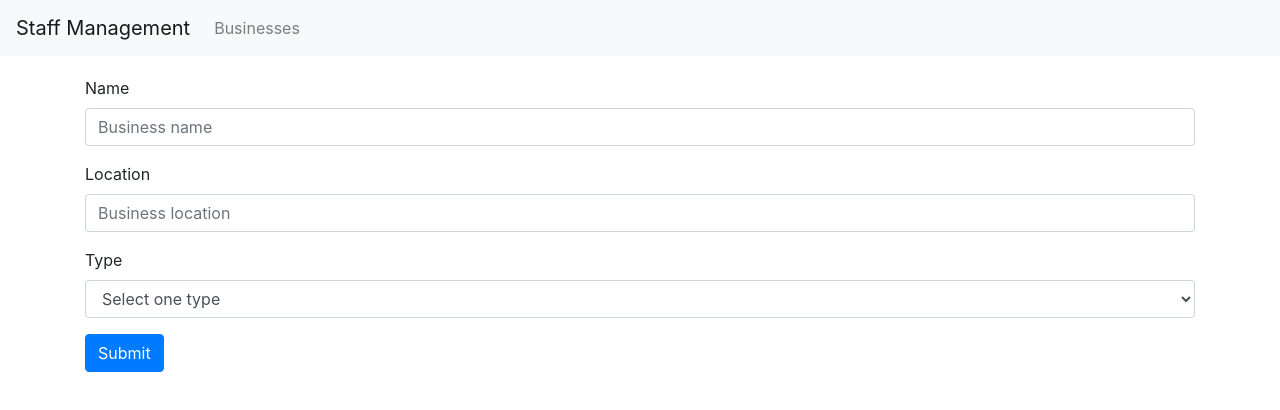
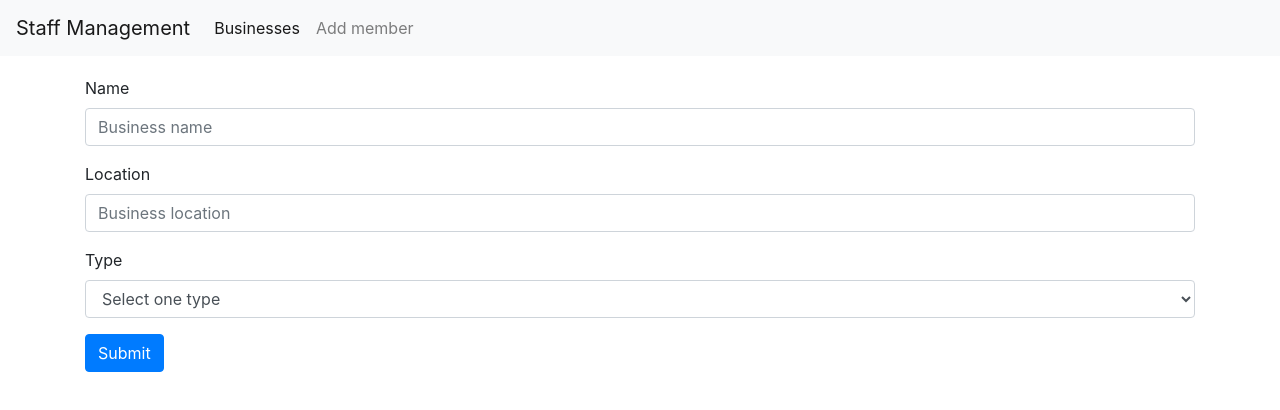
Before and after one commit to jimtsikos/staff-management-frontend, a React (Create React App) app: page /business/create in a window 1280 px wide. Shown: the top 410 px of the page. Built offline with nearby package versions, Linux system fonts and the light colour scheme; no server answers.

Commit message:
Routing adjustments

```diff
--- a/src/App.js
+++ b/src/App.js
@@ -17,12 +17,15 @@ function App() {
         <Link to={'/'} className="navbar-brand">Staff Management</Link>
         <ul className="navbar-nav">
           <li className="nav-item">
-            <NavLink to="/businesses" className="nav-link">Businesses</NavLink>
+            <NavLink to="/" className="nav-link">Businesses</NavLink>
+          </li>
+          <li className="nav-item">
+            <NavLink to="/staff/member/create" className="nav-link">Add member</NavLink>
           </li>
         </ul>
       </nav>
 
-      <Route exact path="/businesses" component={BusinessesPage}/>
+      <Route exact path="/" component={BusinessesPage}/>
       <Route path="/business/create" component={BusinessFormPage}/>
       <Route path="/business/edit/:id" component={BusinessFormPage}/>
       <Route path="/business/:id/staff" component={StaffPage}/>
--- a/src/containers/business/businessFormPage.js
+++ b/src/containers/business/businessFormPage.js
@@ -34,7 +34,7 @@ class BusinessFormPage extends React.Component {
             <div className="container">
                 {
                     this.state.redirect
-                    ? <Redirect to="/businesses" />
+                    ? <Redirect to="/" />
                     : <BusinessForm business={this.props.business} businessTypes={this.props.businessTypes} saveBusiness={this.saveBusiness} />
                 }
             </div>
```
